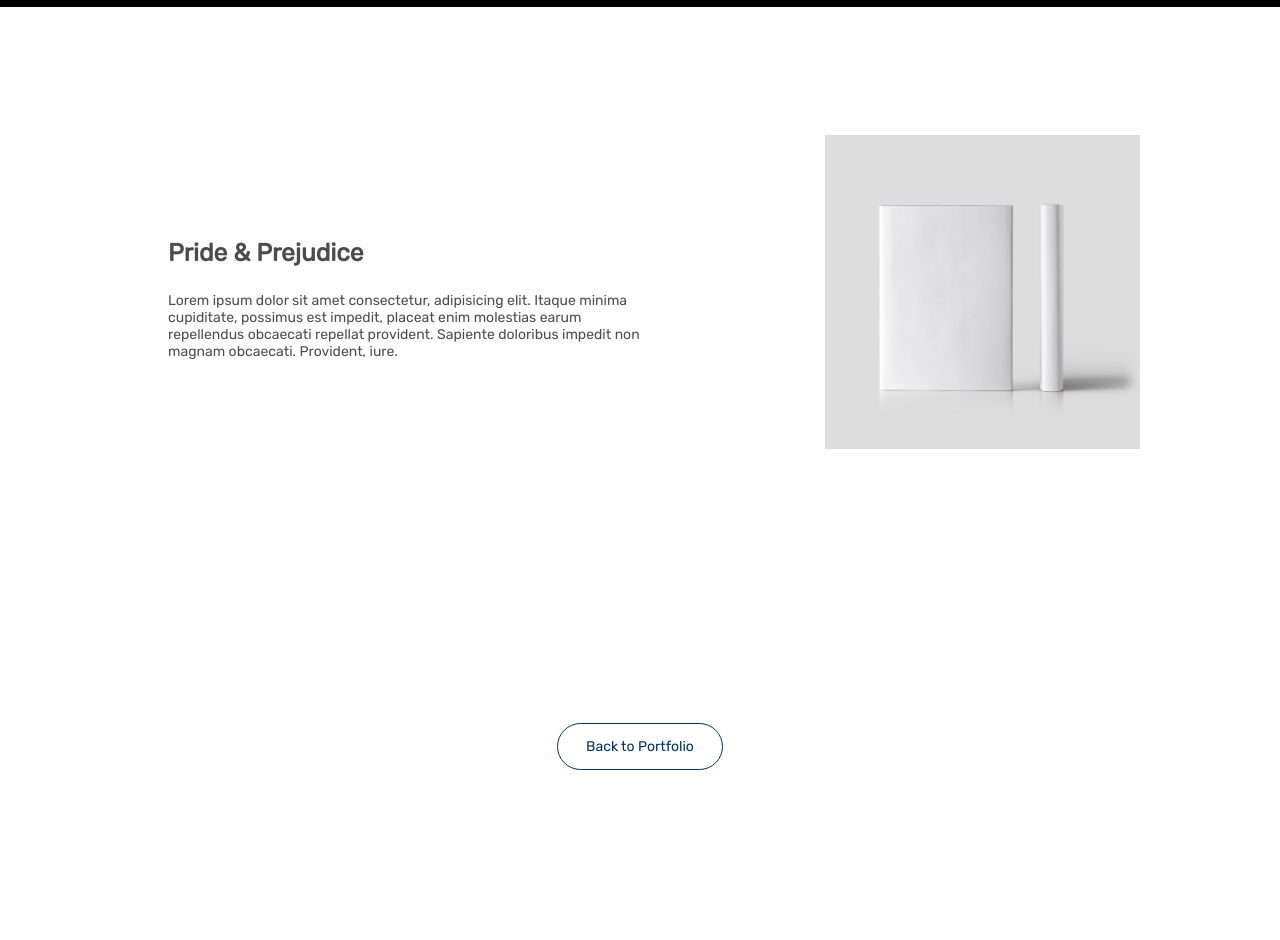
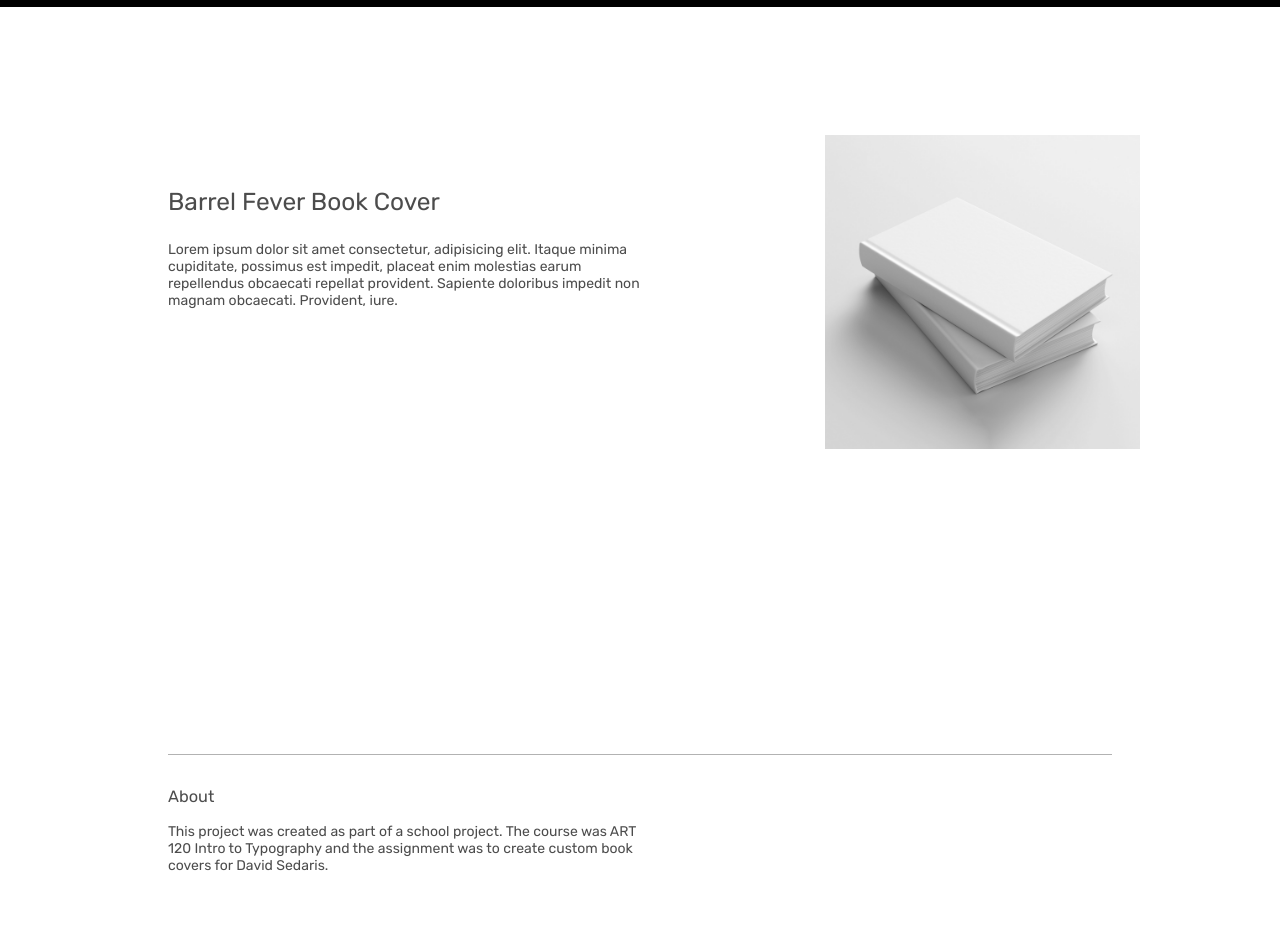
Before and after one commit to johndoenma/myportfolio-2019, a plain HTML site: page sedarisbook/index.html in a window 1280 px wide. Shown: the part 1860-2800 px from the top of the page. Drawn offline with Linux system fonts and the light colour scheme.

Commit message:
added project meta info and scroll-triggered reveal of content

```diff
--- a/css/style.css
+++ b/css/style.css
@@ -37,6 +37,10 @@ a:hover {
 
 h1 {
   font-size: 3em;
+}
+
+h1,h2,h3,h4,h5,h6 {
+  font-weight: 400;
 }
 
 /* HELPER CLASSES */
@@ -363,6 +367,24 @@ section {
   font-size: 1.75em;
 }
 
+.meta-text h3 {
+  border-top: 1px solid rgba(0,0,0,.3);
+  padding-top: 2em;
+}
+
+.meta-text,
+.meta-list {
+  padding: 2em;
+}
+
+.meta-list {
+  list-style: none;
+}
+
+.meta-list span {
+  font-weight: bold;
+}
+
 @media (min-width: 768px){
 
   .projectinfo p {
@@ -381,7 +403,7 @@ section {
 
   .col-imagesmaller .container {
     display: flex;
-    align-items: center;
+    align-items: flex-start;
   }
 
   .col-imagesmaller .subcontent-image {
@@ -395,4 +417,31 @@ section {
   .flippit .container {
     flex-direction: row-reverse;
   }
+
+  .meta-info .meta-list {
+    columns: 2;
+  }
+
 }
+
+/* REVEALER */
+.revealer * {
+  transition: all 1s ease;
+  opacity: 0;
+  transform: translateY(-20px);
+}
+
+.revealer *:nth-child(1) { transition-delay: .2s; }
+.revealer *:nth-child(2) { transition-delay: .4s; }
+.revealer *:nth-child(3) { transition-delay: .6s; }
+.revealer *:nth-child(4) { transition-delay: .8s; }
+.revealer *:nth-child(5) { transition-delay: .9s; }
+.revealer *:nth-child(6) { transition-delay: 1s; }
+.revealer *:nth-child(7) { transition-delay: 1.1s; }
+.revealer *:nth-child(8) { transition-delay: 1.2s; }
+.revealer *:nth-child(9) { transition-delay: 1.3s; }
+
+.active * {
+  opacity: 1;
+  transform: translateY(0);
+}
--- /dev/null
+++ b/js/scripts.js
@@ -0,0 +1,28 @@
+document.addEventListener('DOMContentLoaded', function () {
+
+    // REVEAL ON SCROLL
+    var revealerpoint = 100;
+    window.addEventListener('scroll', reveal);
+    reveal();
+
+    function reveal() {
+        //console.log("scrolling");
+        var revealers = document.querySelectorAll('.revealer');
+        for (var i = 0; i < revealers.length; i++) {
+            var windowheight = window.innerHeight;
+            var revealertop = revealers[i].getBoundingClientRect().top;
+            var revealerbottom = revealers[i].getBoundingClientRect().bottom;
+            //console.log("revealertop: " + revealertop);
+            //console.log("revealerbottom: " + revealerbottom);
+            if (revealertop < windowheight - revealerpoint) {
+                revealers[i].classList.add('active')
+            } else {
+                revealers[i].classList.remove('active');
+            };
+            if (revealerbottom < 0 + revealerpoint) {
+                revealers[i].classList.remove('active');
+            }
+        }
+    };
+
+});
--- a/sedarisbook/index.html
+++ b/sedarisbook/index.html
@@ -10,7 +10,7 @@
     <meta name="viewport" content="width=device-width, initial-scale=1" />
 
     <!-- GOOGLE FONT -->
-    <link href="https://fonts.googleapis.com/css?family=Rubik:400" rel="stylesheet" />
+    <link href="https://fonts.googleapis.com/css?family=Rubik:400,700" rel="stylesheet" />
 
     <!-- MAIN CSS FILE -->
     <link href="../css/style.css" rel="stylesheet" type="text/css" />
@@ -34,13 +34,13 @@
 
     <main>
 
-        <section class="hero">
+        <section class="hero revealer">
             <img src="../img/placeholder-4x1-hero-book.gif" alt="Sedaris Book Cover Designs Stacked" />
         </section>
 
 
         <section class="projectinfo">
-            <div class="container">
+            <div class="container revealer">
                 <h1 class="headline">David Sedaris Book Cover&nbsp;Designs</h1>
                 <h2 class="subheadline">Custom Illustrations for a Unique&nbsp;Author</h2>
                 <p>Lorem ipsum dolor sit amet consectetur adipisicing elit. Eum totam saepe, doloremque voluptas tempora
@@ -53,12 +53,12 @@
         </section>
 
         <section class="col-imagesmaller dark">
-            <div class="container">
+            <div class="container revealer">
                 <div class="subcontent-image">
                     <img src="../img/placeholder-1x1-book1.jpg" alt="Sedaris Book Cover Designs Stacked" />
                 </div>
                 <div class="subcontent-text">
-                    <h3>Of Mice and Men Book Cover</h3>
+                    <h3>Naked Book Cover</h3>
                     <p>Lorem ipsum dolor sit amet consectetur, adipisicing elit. Itaque minima cupiditate, possimus est
                         impedit,
                         placeat enim molestias earum repellendus obcaecati repellat provident. Sapiente doloribus
@@ -69,12 +69,12 @@
         </section>
 
         <section class="col-imagesmaller flippit">
-            <div class="container">
+            <div class="container revealer">
                 <div class="subcontent-image">
-                    <img src="../img/placeholder-1x1-book3.jpg" alt="Sedaris Book Cover Designs Stacked" />
+                    <img src="../img/placeholder-1x1-book2.jpg" alt="Sedaris Book Cover Designs Stacked" />
                 </div>
                 <div class="subcontent-text">
-                    <h3>Pride &amp; Prejudice</h3>
+                    <h3>Barrel Fever Book Cover</h3>
                     <p>Lorem ipsum dolor sit amet consectetur, adipisicing elit. Itaque minima cupiditate, possimus est
                         impedit,
                         placeat enim molestias earum repellendus obcaecati repellat provident. Sapiente doloribus
@@ -84,8 +84,29 @@
             </div>
         </section>
 
+        <section class="meta-info">
+            <div class="container revealer">
+                <div class="meta-text">
+                    <h3>About</h3>
+                    <p>This project was created as part of a school project. The course was ART 120 Intro to Typography
+                        and
+                        the assignment was to create custom book covers for David Sedaris. </p>
+                </div>
+                <ul class="meta-list">
+                    <li><span>Client:</span> Simon &amp; Schuster</li>
+                    <li><span>Deliverable:</span> 2 Book Covers</li>
+                    <li><span>Year:</span> 2019</li>
+                    <li><span>Medium:</span> Print</li>
+                    <li><span>Dimensions:</span> 9.75" x 8.25"</li>
+                    <li><span>Role:</span> Sole/principle Designer</li>
+                    <li><span>Software:</span> InDesign, Illustrator, Photoshop</li>
+                    <li><span>Tags:</span> Graphic Design, Layout, Custom Illustration</li>
+                </ul>
+            </div>
+        </section>
+
         <section class="text-centered">
-            <a href="../work.html" class="button">Back to Portfolio</a>
+            <a href="../work.html" class="button">See More Work</a>
         </section>
 
 
@@ -104,6 +125,8 @@
         </nav>
     </footer>
 
+    <script src="../js/scripts.js"></script>
+
 </body>
 
 </html>
```
